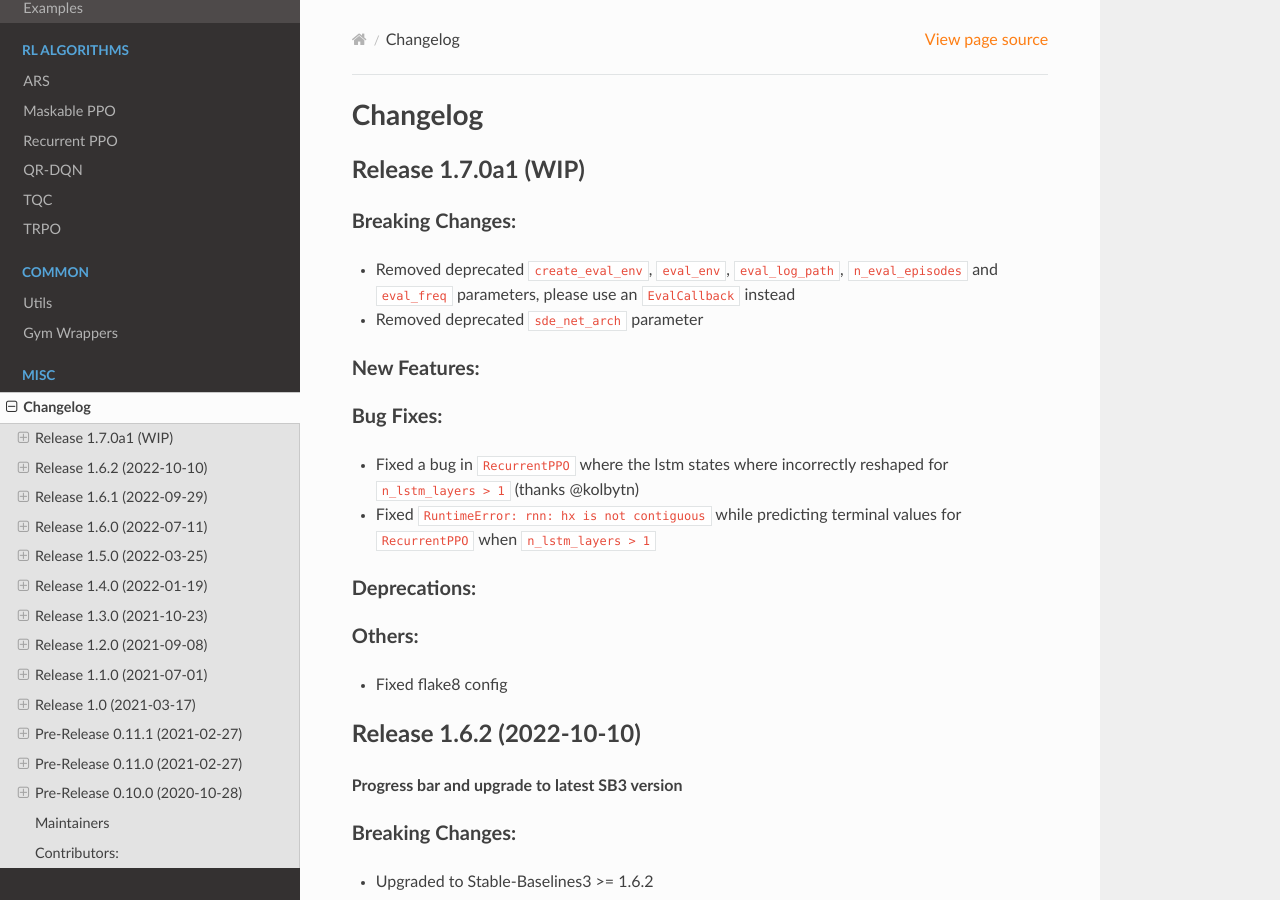
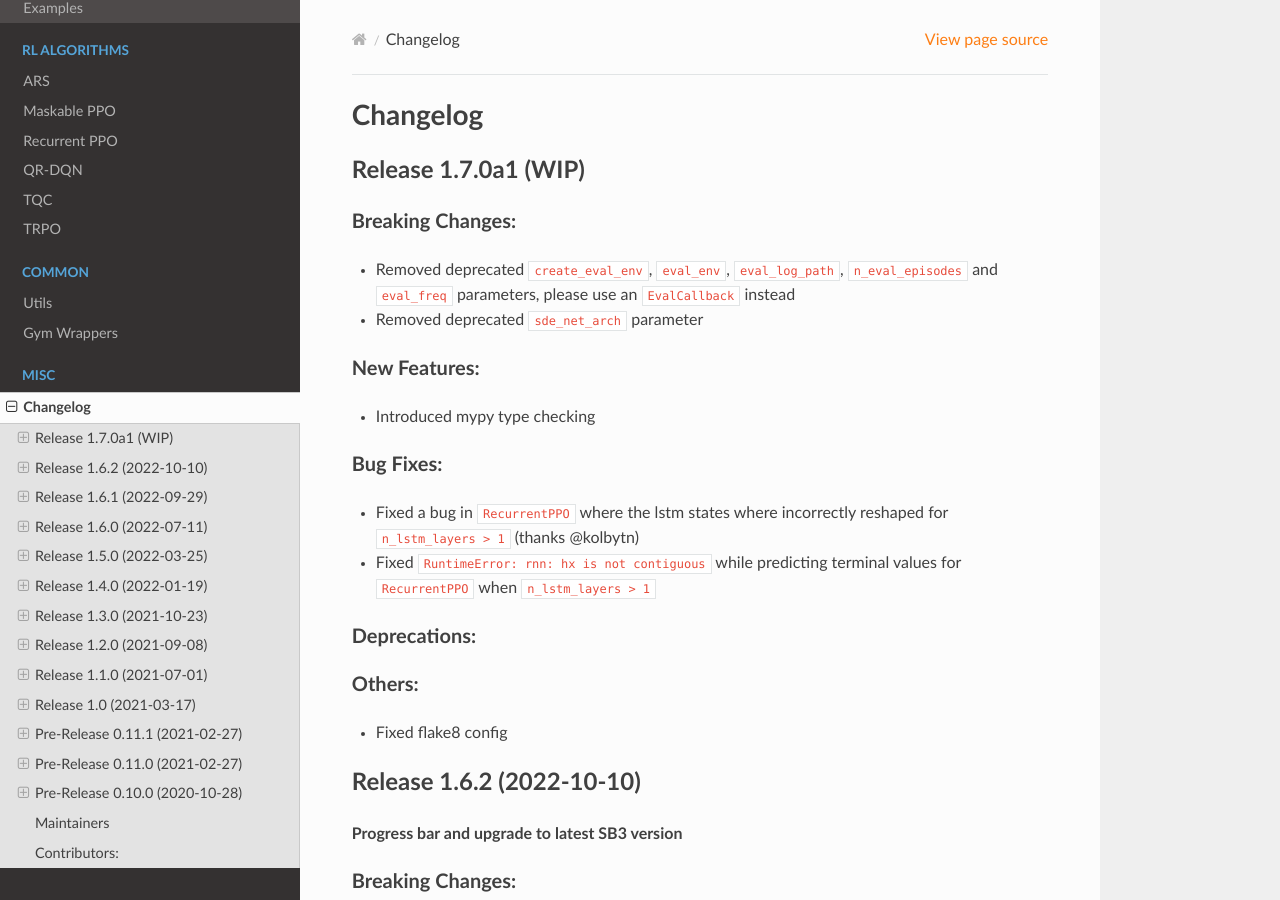
Before and after one commit to Stable-Baselines-Team/stable-baselines3-contrib, a Sphinx documentation site: the page built from docs/misc/changelog.rst, in a window 1280 px wide and 900 px high. Built offline with Sphinx 7.4.7 and the Read the Docs theme 2.0.0, drawn with Linux system fonts in a browser that asks for light colours.

Commit message:
Update changelog

```diff
--- a/docs/misc/changelog.rst
+++ b/docs/misc/changelog.rst
@@ -14,6 +14,7 @@ Breaking Changes:
 
 New Features:
 ^^^^^^^^^^^^^
+- Introduced mypy type checking
 
 Bug Fixes:
 ^^^^^^^^^^
```
